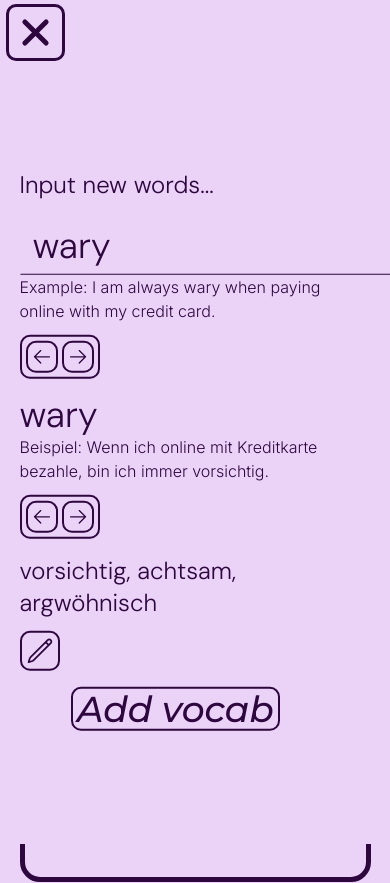
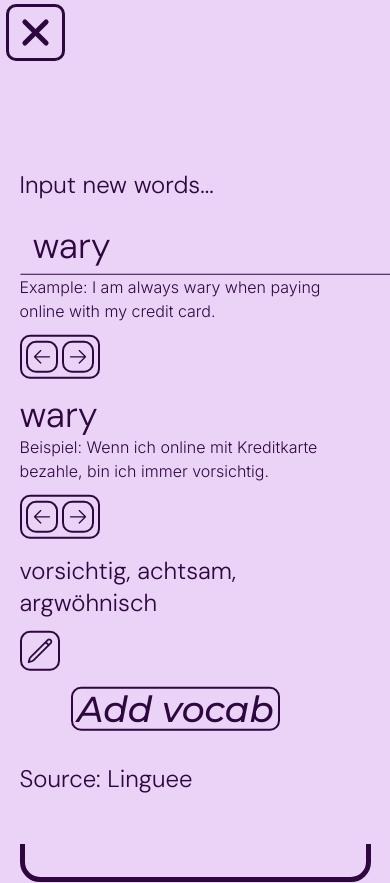
Before and after one commit to DrDrProfRosenthal/nextjs-dashboard, a Next.js app: page / in a window 390 px wide. Both pictures are taken after a click on the element 35 px from the left and 32 px from the top of the page. Built offline with nearby package versions, Linux system fonts and the light colour scheme; a web font is replaced by a local one.

Commit message:
responsive updates

```diff
--- a/app/page.tsx
+++ b/app/page.tsx
@@ -122,6 +122,8 @@ export default async function Page() {
                             </div>
 
                             </form>
+                            <br></br>
+                            <span className='dm-sans text-2xl block'>Source: Linguee</span>
                         </div>
 
 
```
